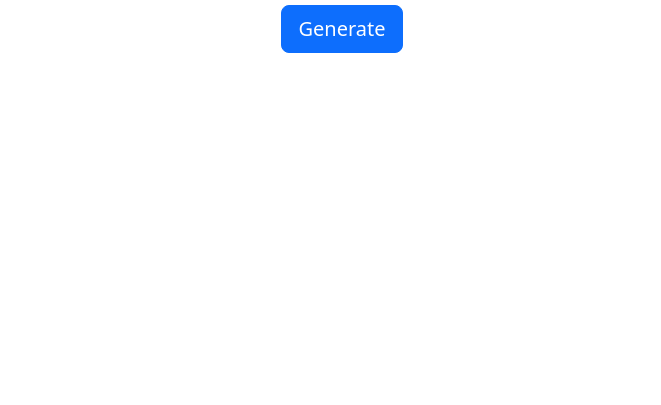
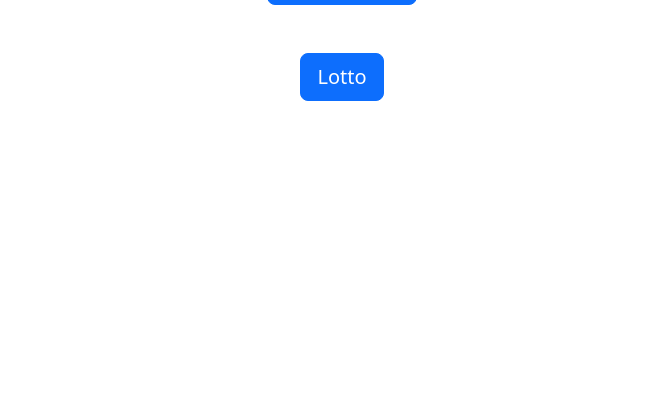
Before and after one commit to Magdyz/Lucky_Numbers, a plain HTML site: page index.html in a window 1280 px wide. Shown: the part 395-800 px from the top of the page, without its empty margins (298-959 px from the left). Drawn offline with nearby package versions, Linux system fonts and the light colour scheme.

Commit message:
Added More buttons Lotto

```diff
--- a/index.html
+++ b/index.html
@@ -24,7 +24,12 @@
         </div>
         <div class="row text-center p-4">
             <div class="col align-self-center">
-                <button type="button" class="btn btn-primary btn-lg" onclick="generateNums()">Generate</button>
+                <button type="button" class="btn btn-primary btn-lg" onclick="runEuroMillions()">EuroMillions</button>
+            </div>
+        </div>
+        <div class="row text-center p-4">
+            <div class="col align-self-center">
+                <button type="button" class="btn btn-primary btn-lg" onclick="runlotto()">Lotto</button>
             </div>
         </div>
         <div class="row text-center p-4">
```
